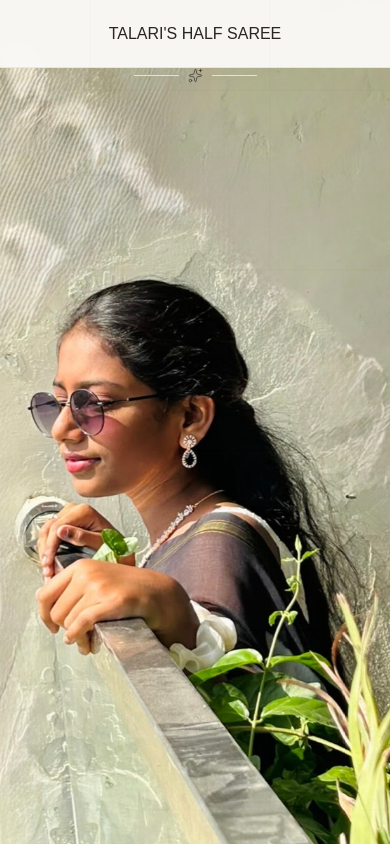
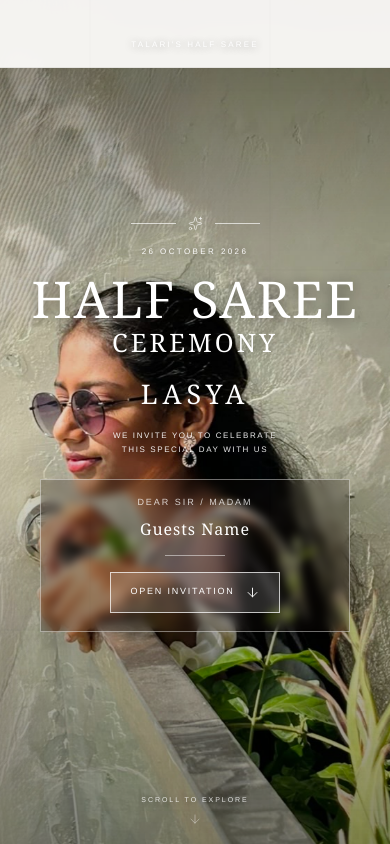
Before and after one commit to JohananFinnu07/talari-lasya-half-saree-invitation, a React (Vite) app: page / in a window 390 px wide. Built offline with nearby package versions, Linux system fonts and the light colour scheme.

Commit message:
Update invitation landing page

```diff
--- a/src/components/Landingpage.css
+++ b/src/components/Landingpage.css
@@ -1,169 +1,130 @@
 /* =========================================================
-   LASYA HALF SAREE — LANDING SCREEN
-   Completely isolated from the main invitation CSS
+   TALARI LASYA — HALF SAREE INVITATION
+   LANDING PAGE
    ========================================================= */
 
-.lasya-landing {
-  position: fixed;
-
-  inset: 0;
-
-  width: 100vw;
-  height: 100vh;
-  height: 100dvh;
-
+.landing-page {
+  position: relative;
+  width: 100%;
+  min-height: 100svh;
+  height: 100svh;
   overflow: hidden;
 
-  background: #2d2723;
+  display: flex;
+  flex-direction: column;
 
+  background: #17110d;
   color: #fff;
-
-  z-index: 99999;
-
-  isolation: isolate;
-
-  font-family: Georgia, "Times New Roman", serif;
 }
 
 /* =========================================================
-   PHOTO
+   BACKGROUND IMAGE
    ========================================================= */
 
-.lasya-landing-photo {
+.landing-image {
   position: absolute;
-
   inset: 0;
 
   width: 100%;
   height: 100%;
 
+  background-size: cover;
+  background-position: center center;
+  background-repeat: no-repeat;
+
+  transform: scale(1.02);
+  animation: landingZoom 14s ease-out forwards;
+
   z-index: 0;
-
-  overflow: hidden;
 }
 
-.lasya-landing-photo img {
-  width: 100%;
-  height: 100%;
-
-  display: block;
-
-  object-fit: cover;
-
-  /*
-    This keeps Lasya visible instead of
-    excessively zooming into the image.
-  */
-  object-position: center center;
-
-  transform: scale(1.015);
-
-  animation: lasya-photo-zoom 12s ease-out forwards;
-}
-
-@keyframes lasya-photo-zoom {
+@keyframes landingZoom {
   from {
-    transform: scale(1.015);
+    transform: scale(1.02);
   }
 
   to {
-    transform: scale(1.06);
+    transform: scale(1.08);
   }
 }
 
 /* =========================================================
-   OVERLAY
+   DARK OVERLAY
    ========================================================= */
 
-.lasya-landing-overlay {
+.landing-overlay {
   position: absolute;
-
   inset: 0;
 
+  width: 100%;
+  height: 100%;
+
   z-index: 1;
+  pointer-events: none;
 
   background: linear-gradient(
-    90deg,
-    rgba(20, 17, 15, 0.05) 0%,
-    rgba(20, 17, 15, 0.08) 38%,
-    rgba(20, 17, 15, 0.48) 72%,
-    rgba(20, 17, 15, 0.72) 100%
+    180deg,
+    rgba(0, 0, 0, 0.48) 0%,
+    rgba(0, 0, 0, 0.16) 28%,
+    rgba(0, 0, 0, 0.08) 52%,
+    rgba(0, 0, 0, 0.48) 100%
   );
-
-  pointer-events: none;
 }
 
 /* =========================================================
    HEADER
    ========================================================= */
 
-.lasya-landing-header {
-  position: absolute;
+.landing-header {
+  position: relative;
+  z-index: 10;
 
-  top: 0;
-  left: 0;
-  right: 0;
-
-  height: 72px;
+  width: 100%;
 
   display: flex;
-
+  justify-content: center;
   align-items: center;
 
-  padding: 0 32px;
-
-  box-sizing: border-box;
-
-  z-index: 10;
-
-  background: rgba(38, 31, 27, 0.25);
-
-  border-bottom: 1px solid rgba(255, 255, 255, 0.22);
-
-  backdrop-filter: blur(5px);
+  padding: 28px 24px 0;
 }
 
-.lasya-landing-header span {
-  font-family: Arial, Helvetica, sans-serif;
-
-  font-size: 15px;
-
-  font-weight: 400;
-
-  letter-spacing: 0.18em;
-
+.header-title {
   color: #fff;
 
-  text-shadow: 0 2px 10px rgba(0, 0, 0, 0.45);
+  font-family: "Helvetica Neue", Helvetica, Arial, sans-serif;
+
+  font-size: 10px;
+  font-weight: 500;
+
+  letter-spacing: 0.34em;
+  text-transform: uppercase;
+
+  text-align: center;
+
+  text-shadow: 0 1px 8px rgba(0, 0, 0, 0.45);
 }
 
 /* =========================================================
-   CONTENT
+   MAIN HERO CONTENT
    ========================================================= */
 
-.lasya-landing-content {
-  position: absolute;
-
+.landing-content {
+  position: relative;
   z-index: 10;
 
-  top: 50%;
-  right: 7%;
+  flex: 1;
 
-  transform: translateY(-50%);
+  width: 100%;
 
-  width: min(440px, 38vw);
+  display: flex;
+  flex-direction: column;
+
+  align-items: center;
+  justify-content: center;
 
   text-align: center;
 
-  display: flex;
-
-  flex-direction: column;
-
-  align-items: center;
-
-  box-sizing: border-box;
-
-  padding: 36px 30px;
+  padding: 70px 24px 90px;
 
   color: #fff;
 }
@@ -172,260 +133,321 @@
    ORNAMENT
    ========================================================= */
 
-.lasya-ornament {
+.landing-ornament {
   display: flex;
-
   align-items: center;
-
   justify-content: center;
 
   gap: 12px;
 
-  margin-bottom: 17px;
+  margin-bottom: 20px;
 
-  opacity: 0.95;
+  color: rgba(255, 255, 255, 0.9);
 }
 
-.lasya-ornament span {
-  width: 48px;
+.ornament-line {
+  display: block;
 
+  width: 42px;
   height: 1px;
 
-  background: rgba(255, 255, 255, 0.7);
+  background: rgba(255, 255, 255, 0.65);
 }
 
 /* =========================================================
    DATE
    ========================================================= */
 
-.lasya-date {
-  font-family: Arial, Helvetica, sans-serif;
+.landing-date {
+  margin: 0 0 18px;
 
-  font-size: 11px;
+  color: rgba(255, 255, 255, 0.94);
 
-  letter-spacing: 0.28em;
+  font-family: "Helvetica Neue", Helvetica, Arial, sans-serif;
+
+  font-size: 10px;
+  font-weight: 500;
+
+  letter-spacing: 0.42em;
+
+  text-transform: uppercase;
+
+  text-shadow: 0 1px 8px rgba(0, 0, 0, 0.5);
+}
+
+/* =========================================================
+   MAIN TITLE
+   ========================================================= */
+
+.landing-title {
+  margin: 0;
+
+  display: flex;
+  flex-direction: column;
+
+  color: #fff;
+
+  font-family: Georgia, "Times New Roman", serif;
+
+  font-size: clamp(48px, 8vw, 86px);
 
   font-weight: 400;
 
-  margin-bottom: 20px;
+  line-height: 0.92;
 
-  color: rgba(255, 255, 255, 0.9);
+  letter-spacing: 0.035em;
+
+  text-transform: uppercase;
+
+  text-shadow: 0 2px 14px rgba(0, 0, 0, 0.48);
+}
+
+.landing-title span {
+  display: block;
+
+  margin-top: 8px;
+
+  font-size: 0.54em;
+
+  font-weight: 400;
+
+  letter-spacing: 0.16em;
+
+  line-height: 1.1;
 }
 
 /* =========================================================
-   TITLE
+   LASYA NAME
    ========================================================= */
 
-.lasya-title {
-  margin: 0;
+.landing-name {
+  margin: 22px 0 0;
 
-  display: flex;
+  color: #fff;
 
-  flex-direction: column;
+  font-family: Georgia, "Times New Roman", serif;
 
-  align-items: center;
+  font-size: clamp(24px, 4vw, 38px);
 
   font-weight: 400;
 
-  line-height: 0.95;
+  letter-spacing: 0.24em;
 
-  text-shadow: 0 3px 18px rgba(0, 0, 0, 0.35);
-}
+  text-transform: uppercase;
 
-.lasya-title span:first-child {
-  font-size: clamp(42px, 4.2vw, 68px);
-
-  letter-spacing: -0.025em;
-}
-
-.lasya-title span:last-child {
-  margin-top: 8px;
-
-  font-size: clamp(28px, 2.8vw, 44px);
-
-  letter-spacing: 0.02em;
-}
-
-/* =========================================================
-   LASYA
-========================================================= */
-
-.lasya-name {
-  margin-top: 25px;
-
-  font-size: clamp(30px, 3vw, 44px);
-
-  letter-spacing: 0.18em;
-
-  font-weight: 400;
-
-  text-shadow: 0 3px 15px rgba(0, 0, 0, 0.4);
+  text-shadow: 0 2px 12px rgba(0, 0, 0, 0.5);
 }
 
 /* =========================================================
    SUBTITLE
    ========================================================= */
 
-.lasya-subtitle {
-  margin: 18px 0 26px;
+.landing-subtitle {
+  margin: 18px 0 0;
 
-  font-family: Arial, Helvetica, sans-serif;
+  color: rgba(255, 255, 255, 0.92);
+
+  font-family: "Helvetica Neue", Helvetica, Arial, sans-serif;
 
   font-size: 10px;
 
-  line-height: 1.9;
+  font-weight: 400;
 
-  letter-spacing: 0.18em;
+  line-height: 1.8;
 
-  color: rgba(255, 255, 255, 0.9);
+  letter-spacing: 0.28em;
+
+  text-transform: uppercase;
+
+  text-shadow: 0 1px 8px rgba(0, 0, 0, 0.5);
 }
 
 /* =========================================================
    GUEST CARD
    ========================================================= */
 
-.lasya-guest-card {
-  width: min(330px, 100%);
+.guest-card {
+  position: relative;
+  z-index: 20;
 
-  box-sizing: border-box;
+  width: min(330px, calc(100vw - 48px));
 
-  padding: 21px 24px 23px;
+  margin-top: 28px;
 
-  background: rgba(35, 29, 25, 0.72);
+  padding: 18px 22px 20px;
 
-  border: 1px solid rgba(255, 255, 255, 0.38);
+  border: 1px solid rgba(255, 255, 255, 0.42);
 
-  border-radius: 3px;
+  background: rgba(20, 14, 10, 0.26);
 
-  backdrop-filter: blur(14px);
+  backdrop-filter: blur(5px);
+  -webkit-backdrop-filter: blur(5px);
 
-  box-shadow: 0 18px 50px rgba(0, 0, 0, 0.3);
+  box-shadow: 0 10px 35px rgba(0, 0, 0, 0.18);
 }
 
 /* =========================================================
-   GUEST
+   GUEST LABEL
    ========================================================= */
 
-.lasya-guest-label {
-  font-size: 14px;
+.guest-label {
+  margin: 0;
 
-  color: rgba(255, 255, 255, 0.82);
+  color: rgba(255, 255, 255, 0.78);
+
+  font-family: "Helvetica Neue", Helvetica, Arial, sans-serif;
+
+  font-size: 9px;
+
+  letter-spacing: 0.22em;
+
+  text-transform: uppercase;
 }
 
-.lasya-guest-name {
-  margin-top: 7px;
+/* =========================================================
+   GUEST NAME
+   ========================================================= */
+
+.guest-name {
+  margin: 7px 0 0;
+
+  color: #fff;
+
+  font-family: Georgia, "Times New Roman", serif;
 
   font-size: 18px;
 
-  color: #fff;
+  font-weight: 400;
+
+  letter-spacing: 0.06em;
 }
 
 /* =========================================================
    DIVIDER
    ========================================================= */
 
-.lasya-divider {
-  width: 78%;
-
+.guest-divider {
+  width: 60px;
   height: 1px;
 
-  margin: 16px auto 19px;
+  margin: 14px auto 16px;
 
-  background: rgba(255, 255, 255, 0.45);
+  background: rgba(255, 255, 255, 0.48);
 }
 
 /* =========================================================
-   BUTTON
+   OPEN INVITATION BUTTON
    ========================================================= */
 
-.lasya-open-button {
-  width: 185px;
-
-  height: 47px;
+.open-invitation {
+  position: relative;
+  z-index: 30;
 
   display: inline-flex;
 
   align-items: center;
-
   justify-content: center;
 
-  gap: 12px;
+  gap: 10px;
 
-  border: 1px solid rgba(255, 255, 255, 0.75);
+  min-width: 180px;
 
-  border-radius: 0;
+  padding: 13px 22px;
 
-  background: rgba(255, 255, 255, 0.08);
+  border: 1px solid rgba(255, 255, 255, 0.72);
+
+  outline: none;
+
+  background: rgba(255, 255, 255, 0.14);
 
   color: #fff;
 
-  font-family: Arial, Helvetica, sans-serif;
+  cursor: pointer;
+
+  font-family: "Helvetica Neue", Helvetica, Arial, sans-serif;
 
   font-size: 10px;
 
-  letter-spacing: 0.15em;
+  font-weight: 500;
 
-  cursor: pointer;
+  letter-spacing: 0.2em;
+
+  text-transform: uppercase;
 
   transition:
     background 0.3s ease,
-    color 0.3s ease,
-    transform 0.3s ease;
+    border-color 0.3s ease,
+    transform 0.3s ease,
+    box-shadow 0.3s ease;
 }
 
-.lasya-open-button:hover {
-  background: #fff;
+.open-invitation:hover {
+  background: rgba(255, 255, 255, 0.25);
 
-  color: #342b26;
+  border-color: #fff;
 
   transform: translateY(-2px);
+
+  box-shadow: 0 8px 22px rgba(0, 0, 0, 0.22);
+}
+
+.open-invitation:active {
+  transform: translateY(0);
+}
+
+.open-invitation span {
+  display: inline-block;
 }
 
 /* =========================================================
-   SCROLL
+   SCROLL HINT
    ========================================================= */
 
-.lasya-scroll-hint {
-  position: absolute;
-
+.scroll-hint {
+  position: relative;
   z-index: 10;
 
-  left: 32px;
-
-  bottom: 28px;
+  width: 100%;
 
   display: flex;
+  flex-direction: column;
 
   align-items: center;
+  justify-content: center;
 
-  gap: 9px;
+  gap: 7px;
 
-  font-family: Arial, Helvetica, sans-serif;
+  padding-bottom: 24px;
+
+  color: rgba(255, 255, 255, 0.82);
+
+  font-family: "Helvetica Neue", Helvetica, Arial, sans-serif;
 
   font-size: 8px;
 
-  letter-spacing: 0.2em;
+  font-weight: 400;
 
-  color: rgba(255, 255, 255, 0.82);
+  letter-spacing: 0.28em;
+
+  text-transform: uppercase;
+
+  text-shadow: 0 1px 7px rgba(0, 0, 0, 0.5);
 }
 
-/* =========================================================
-   TABLET
-========================================================= */
-
-@media (max-width: 900px) {
-  .lasya-landing-content {
-    right: 4%;
-
-    width: min(390px, 45vw);
+.scroll-hint svg {
+  animation: scrollArrow 1.8s ease-in-out infinite;
 }
 
-  .lasya-title span:first-child {
-    font-size: 43px;
+@keyframes scrollArrow {
+  0%,
+  100% {
+    transform: translateY(0);
+    opacity: 0.65;
   }
 
-  .lasya-title span:last-child {
-    font-size: 30px;
+  50% {
+    transform: translateY(5px);
+    opacity: 1;
   }
 }
 
@@ -433,167 +455,125 @@
    MOBILE
    ========================================================= */
 
-@media (max-width: 700px) {
-  .lasya-landing {
-    overflow-y: auto;
-
-    overflow-x: hidden;
+@media (max-width: 768px) {
+  .landing-header {
+    padding-top: 22px;
   }
 
-  /* Header */
-
-  .lasya-landing-header {
-    height: 58px;
-
-    padding: 0 18px;
-
-    background: rgba(30, 25, 22, 0.38);
+  .header-title {
+    font-size: 8px;
+    letter-spacing: 0.27em;
   }
 
-  .lasya-landing-header span {
-    font-size: 10px;
-
-    letter-spacing: 0.14em;
+  .landing-content {
+    padding: 55px 18px 70px;
   }
 
-  /*
-    MOBILE OVERLAY
-    Content sits over the lower part
-    of the photograph.
-  */
-
-  .lasya-landing-overlay {
-    background: linear-gradient(
-      to bottom,
-      rgba(20, 17, 15, 0.03) 0%,
-      rgba(20, 17, 15, 0.03) 38%,
-      rgba(20, 17, 15, 0.32) 55%,
-      rgba(20, 17, 15, 0.9) 100%
-    );
+  .landing-ornament {
+    margin-bottom: 15px;
   }
 
-  .lasya-landing-content {
-    top: auto;
-
-    right: auto;
-
-    left: 0;
-
-    bottom: 0;
-
-    transform: none;
-
-    width: 100%;
-
-    padding: 24px 18px 30px;
-
-    box-sizing: border-box;
+  .ornament-line {
+    width: 30px;
   }
 
-  .lasya-ornament {
-    margin-bottom: 11px;
+  .landing-date {
+    font-size: 8px;
+    letter-spacing: 0.3em;
   }
 
-  .lasya-ornament span {
-    width: 32px;
+  .landing-title {
+    font-size: clamp(42px, 13vw, 65px);
   }
 
-  .lasya-date {
-    font-size: 8px;
-
-    letter-spacing: 0.2em;
-
-    margin-bottom: 12px;
-  }
-
-  .lasya-title span:first-child {
-    font-size: clamp(34px, 10vw, 46px);
-  }
-
-  .lasya-title span:last-child {
-    margin-top: 5px;
-
-    font-size: clamp(24px, 7vw, 32px);
-  }
-
-  .lasya-name {
-    margin-top: 14px;
-
-    font-size: 27px;
-  }
-
-  .lasya-subtitle {
-    margin: 11px 0 15px;
-
-    font-size: 8px;
-
-    line-height: 1.7;
-
+  .landing-title span {
+    margin-top: 6px;
+    font-size: 0.5em;
     letter-spacing: 0.12em;
   }
 
-  .lasya-guest-card {
-    width: min(330px, 92vw);
-
-    padding: 16px 17px 18px;
+  .landing-name {
+    margin-top: 17px;
+    font-size: 27px;
+    letter-spacing: 0.18em;
   }
 
-  .lasya-guest-label {
-    font-size: 12px;
+  .landing-subtitle {
+    margin-top: 15px;
+    font-size: 8px;
+    line-height: 1.75;
+    letter-spacing: 0.2em;
   }
 
-  .lasya-guest-name {
-    margin-top: 5px;
+  .guest-card {
+    width: min(310px, calc(100vw - 36px));
 
+    margin-top: 22px;
+
+    padding: 16px 18px 18px;
+  }
+
+  .guest-name {
     font-size: 16px;
   }
 
-  .lasya-divider {
-    margin: 12px auto 14px;
-  }
-
-  .lasya-open-button {
-    width: 170px;
-
-    height: 43px;
-
+  .open-invitation {
+    min-width: 170px;
+    padding: 12px 18px;
     font-size: 9px;
   }
 
-  .lasya-scroll-hint {
-    display: none;
+  .scroll-hint {
+    padding-bottom: 18px;
+    font-size: 7px;
   }
 }
 
 /* =========================================================
-   SMALL MOBILE
+   SMALL PHONES
    ========================================================= */
 
-@media (max-width: 390px) {
-  .lasya-landing-content {
-    padding: 20px 14px 23px;
+@media (max-height: 700px) {
+  .landing-header {
+    padding-top: 16px;
   }
 
-  .lasya-title span:first-child {
-    font-size: 31px;
+  .landing-content {
+    padding-top: 30px;
+    padding-bottom: 40px;
   }
 
-  .lasya-title span:last-child {
-    font-size: 23px;
+  .landing-ornament {
+    margin-bottom: 10px;
   }
 
-  .lasya-name {
-    font-size: 24px;
-  }
-
-  .lasya-subtitle {
-    font-size: 7.5px;
-
+  .landing-date {
     margin-bottom: 12px;
   }
 
-  .lasya-guest-card {
-    padding: 14px 14px 16px;
+  .landing-name {
+    margin-top: 13px;
+  }
+
+  .landing-subtitle {
+    margin-top: 11px;
+  }
+
+  .guest-card {
+    margin-top: 16px;
+    padding: 12px 16px 14px;
+  }
+
+  .guest-divider {
+    margin: 9px auto 11px;
+  }
+
+  .open-invitation {
+    padding: 10px 18px;
+  }
+
+  .scroll-hint {
+    padding-bottom: 12px;
   }
 }
 
@@ -602,13 +582,16 @@
    ========================================================= */
 
 @media (prefers-reduced-motion: reduce) {
-  .lasya-landing-photo img {
+  .landing-image {
     animation: none;
-
-    transform: none;
+    transform: scale(1.02);
   }
 
-  .lasya-open-button {
+  .scroll-hint svg {
+    animation: none;
+  }
+
+  .open-invitation {
     transition: none;
   }
 }
--- a/src/components/Landingpage.jsx
+++ b/src/components/Landingpage.jsx
@@ -8,7 +8,7 @@ export default function LandingPage({ onOpenInvitation }) {
       <div
         className="landing-image"
         style={{
-          backgroundImage: "url('/photos/landingimg.jpg')",
+          backgroundImage: `url('${import.meta.env.BASE_URL}photos/landingimg.jpg')`,
         }}
       />
 
--- a/src/main.jsx
+++ b/src/main.jsx
@@ -62,7 +62,7 @@ const event = {
 
 const photos = [
   [
-    "/photos/photo-01.jpg",
+    `${import.meta.env.BASE_URL}photos/photo-01.jpg`,
 
     "A little moment worth remembering",
 
@@ -70,7 +70,7 @@ const photos = [
   ],
 
   [
-    "/photos/photo-02.jpg",
+    `${import.meta.env.BASE_URL}/photos/photo-02.jpg`,
 
     "A celebration in bloom",
 
@@ -78,7 +78,7 @@ const photos = [
   ],
 
   [
-    "/photos/photo-03.jpg",
+    `${import.meta.env.BASE_URL}/photos/photo-03.jpg`,
 
     "Lasya",
 
@@ -86,7 +86,7 @@ const photos = [
   ],
 
   [
-    "/photos/photo-04.jpg",
+    `${import.meta.env.BASE_URL}/photos/photo-04.jpg`,
 
     "Family, faith & joy",
 
@@ -94,7 +94,7 @@ const photos = [
   ],
 
   [
-    "/photos/photo-05.jpg",
+    `${import.meta.env.BASE_URL}/photos/photo-05.jpg`,
 
     "See you there",
 
@@ -256,7 +256,12 @@ function App() {
         style={{ scaleX: scrollYProgress }}
       />
 
-      <audio ref={audio} src="/music/instrumental.mp3" loop preload="none" />
+      <audio
+        ref={audio}
+        src={`${import.meta.env.BASE_URL}music/instrumental.mp3`}
+        loop
+        preload="none"
+      />
 
       <nav className="fixed top-5 left-1/2 -translate-x-1/2 z-[80] w-[min(92vw,1120px)] rounded-full border border-white/50 bg-[#f7f0e8]/75 backdrop-blur-xl shadow-lux px-4 py-3 flex items-center justify-between">
         <a href="#home" className="display text-xl tracking-wide">
```
Also changed, not shown: vite.config.js (+7 -1 lines). Lines whose indentation alone changed are shown as unchanged.
